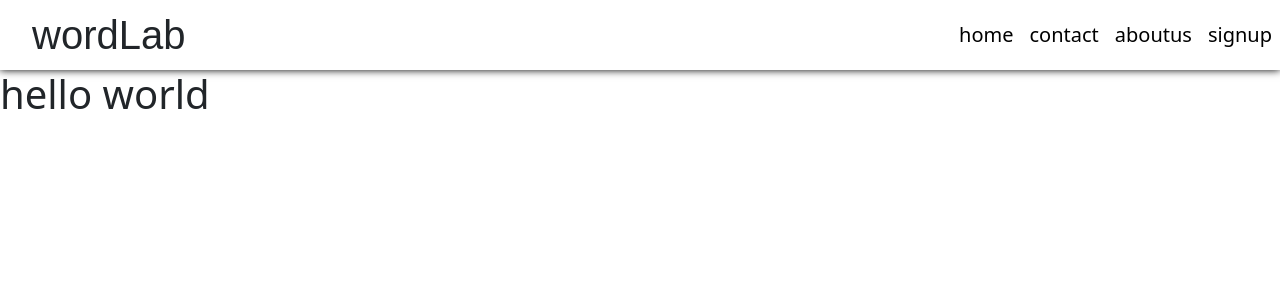
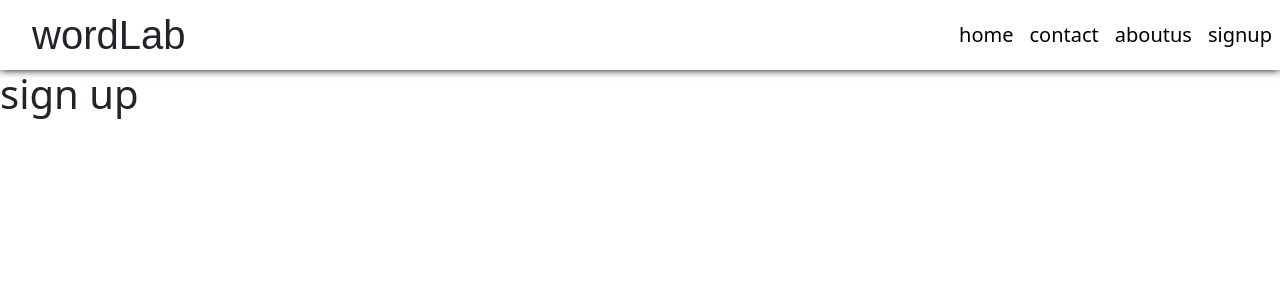
Before and after one commit to silentwolf-dev/wordlab-front-end, a React (Create React App) app: page /signup in a window 1280 px wide. Shown: the top 300 px of the page. Built offline with nearby package versions, Linux system fonts and the light colour scheme.

Commit message:
signup update

```diff
--- a/src/App.js
+++ b/src/App.js
@@ -6,14 +6,15 @@ import {
 } from 'react-router-dom';
 import Home from './pages/home'
 import Navbar from './components/navbar/navbar'
-
+import Signup from './pages/signup';
 
 function App() {
   return (
      <Router>
        <Navbar/>
         <Switch>
-          <Route path="/" component={Home}/>
+          <Route path="/" component={Home} exact/>
+          <Route path="/signup" component={Signup} exact/>
           </Switch>
      </Router>
   );
--- a/src/components/navbar/navbar.css
+++ b/src/components/navbar/navbar.css
@@ -17,6 +17,7 @@
     margin-right: auto;
     font-family: Arial, Helvetica, sans-serif;
 }
+
 .logo:hover{
     cursor: pointer;
 }
--- a/src/pages/signup.jsx
+++ b/src/pages/signup.jsx
@@ -1,7 +1,7 @@
 function Signup(){
    return(
-       <div className="signup Pages">
-
+       <div className="Signup Pages">
+          <h1>sign up</h1>
        </div>
    )
 }
```
